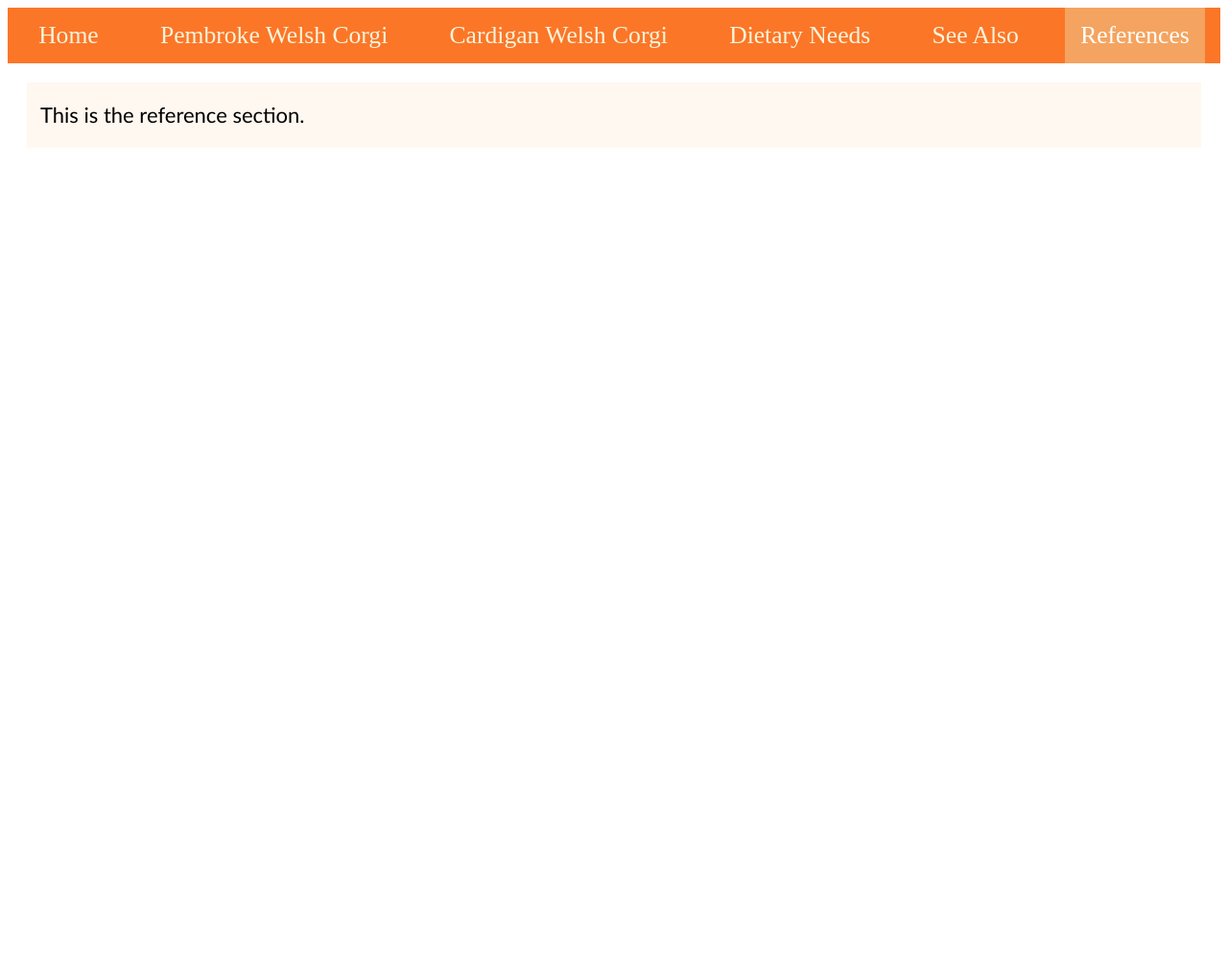
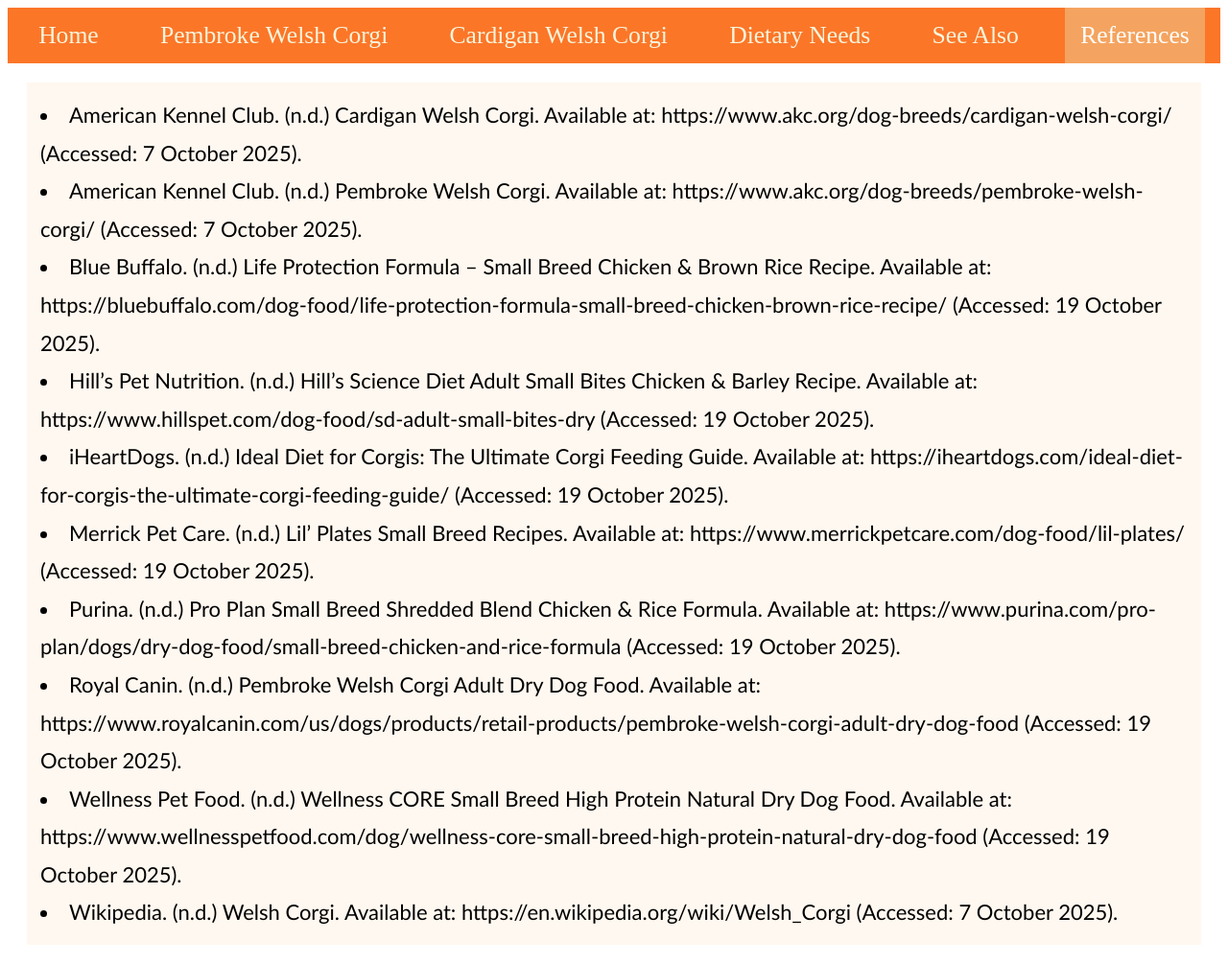
Before and after one commit to Kenatv/geog328_lab2_ResponsiveWebDesign, a plain HTML site: page references.html in a window 1280 px wide. Shown: the whole page at 96% size. Before the commit the page ends 800 px from the top, so only its background shows below. Drawn offline with Linux system fonts and the light colour scheme.

Commit message:
added references

```diff
--- a/references.html
+++ b/references.html
@@ -36,7 +36,29 @@
     <!-- Page content -->
     <div class="content">
         <!-- Reference section -->
-        This is the reference section.
+        <li>American Kennel Club. (n.d.) Cardigan Welsh Corgi. Available at: https://www.akc.org/dog-breeds/cardigan-welsh-corgi/
+            (Accessed: 7 October 2025).</li>
+        <li>American Kennel Club. (n.d.) Pembroke Welsh Corgi. Available at: https://www.akc.org/dog-breeds/pembroke-welsh-corgi/
+            (Accessed: 7 October 2025).</li>
+        <li>Blue Buffalo. (n.d.) Life Protection Formula – Small Breed Chicken & Brown Rice Recipe. Available at: https://bluebuffalo.com/dog-food/life-protection-formula-small-breed-chicken-brown-rice-recipe/
+            (Accessed: 19 October 2025).</li>
+        <li>Hill’s Pet Nutrition. (n.d.) Hill’s Science Diet Adult Small Bites Chicken & Barley Recipe. Available at: https://www.hillspet.com/dog-food/sd-adult-small-bites-dry
+            (Accessed: 19 October 2025).</li>
+        <li>iHeartDogs. (n.d.) Ideal Diet for Corgis: The Ultimate Corgi Feeding Guide. Available at: https://iheartdogs.com/ideal-diet-for-corgis-the-ultimate-corgi-feeding-guide/
+            (Accessed: 19 October 2025).</li>
+        <li>Merrick Pet Care. (n.d.) Lil’ Plates Small Breed Recipes. Available at: https://www.merrickpetcare.com/dog-food/lil-plates/
+            (Accessed: 19 October 2025).</li>
+        <li>Purina. (n.d.) Pro Plan Small Breed Shredded Blend Chicken & Rice Formula. Available at: https://www.purina.com/pro-plan/dogs/dry-dog-food/small-breed-chicken-and-rice-formula
+            (Accessed: 19 October 2025).</li>
+        <li>
+            Royal Canin. (n.d.) Pembroke Welsh Corgi Adult Dry Dog Food. Available at: https://www.royalcanin.com/us/dogs/products/retail-products/pembroke-welsh-corgi-adult-dry-dog-food
+             (Accessed: 19 October 2025).
+        </li>
+        <li>Wellness Pet Food. (n.d.) Wellness CORE Small Breed High Protein Natural Dry Dog Food. Available at: https://www.wellnesspetfood.com/dog/wellness-core-small-breed-high-protein-natural-dry-dog-food
+            (Accessed: 19 October 2025).</li>
+        <li>Wikipedia. (n.d.) Welsh Corgi. Available at: https://en.wikipedia.org/wiki/Welsh_Corgi
+            (Accessed: 7 October 2025).</li>
+
     </div>
 
     <!-- Including the main.js file for JavaScript functionality -->
```
